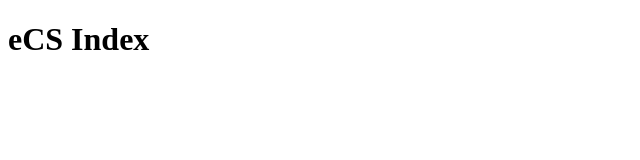
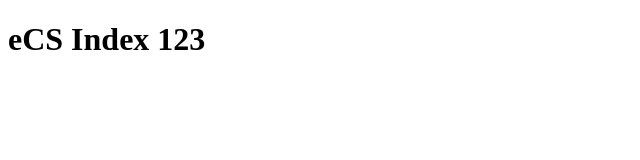
Before and after one commit to alrin0000/eCS, a plain HTML site: page index.html in a window 1280 px wide. Shown: the full height of the page, 0-640 px from the left. Drawn offline with Linux system fonts and the light colour scheme.

Commit message:
Update index.html
update

```diff
--- a/index.html
+++ b/index.html
@@ -6,6 +6,6 @@
 	</head>
 
 	<body>
-		<h1>eCS Index</h1>
+		<h1>eCS Index 123</h1>
 	</body>
 </html>
```
